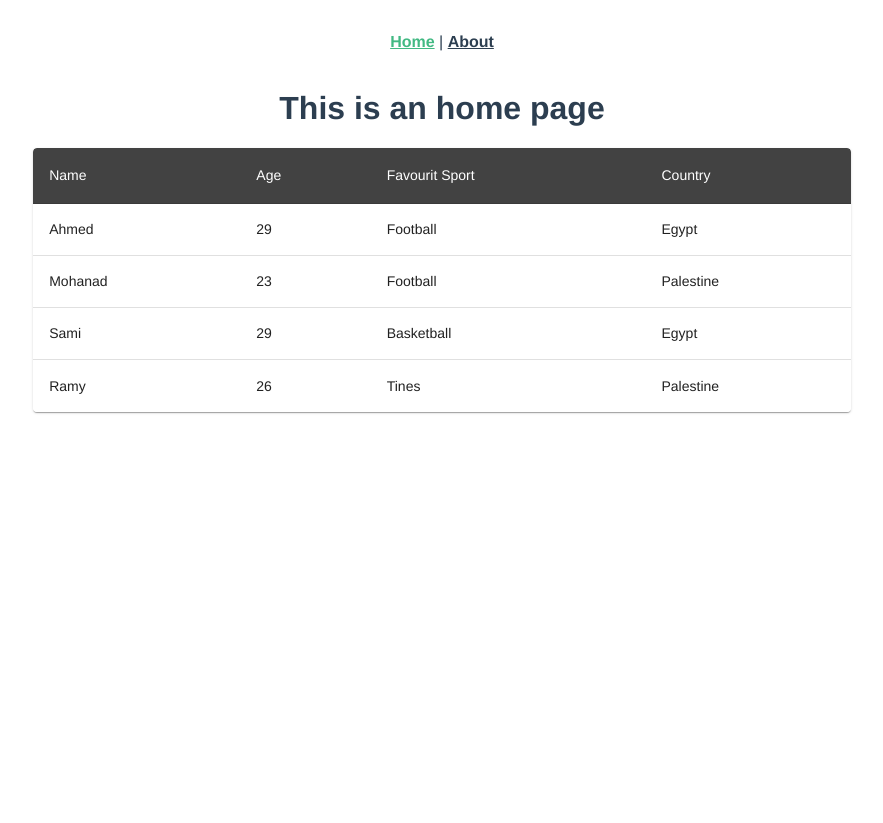
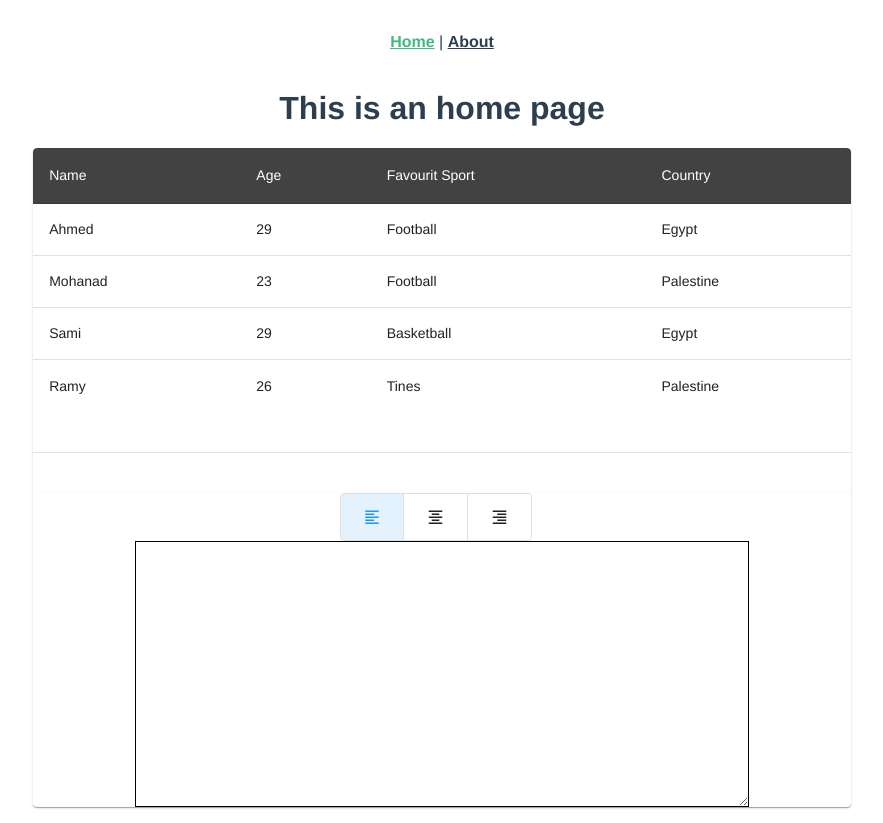
Before and after one commit to mohandshahin18/vuetify-app, a Vue app: page / in a window 1280 px wide. Shown: the whole page, without its empty margins (198-1081 px from the left). Before the commit the page ends 800 px from the top, so only its background shows below. Built offline with nearby package versions, Linux system fonts and the light colour scheme.

Commit message:
Botton Group

```diff
--- a/src/components/TableVuetify.vue
+++ b/src/components/TableVuetify.vue
@@ -19,6 +19,33 @@
           </tr>
         </tbody>
       </v-table>
+      <v-divider class="my-10"></v-divider>
+
+      <v-card class="d-flex flex-column align-center">
+        <v-btn-toggle
+          v-model="textAligment"
+          color="blue"
+          variant="outlined"
+          divided
+          class="mr-3"
+        >
+          <v-btn value="start">
+            <v-icon>mdi-format-align-left</v-icon>
+          </v-btn>
+          <v-btn value="center">
+            <v-icon>mdi-format-align-center</v-icon>
+          </v-btn>
+          <v-btn value="end">
+            <v-icon>mdi-format-align-right</v-icon>
+          </v-btn>
+        </v-btn-toggle>
+
+        <textarea
+          :class="['w-75', 'pa-3', `text-${textAligment}`]"
+          style="border: 1px solid"
+          rows="10"
+        ></textarea>
+      </v-card>
     </v-card>
   </v-container>
 </template>
@@ -51,6 +78,7 @@ const items = ref([
     country: "Palestine",
   },
 ]);
+const textAligment = ref("start");
 </script>
 
 <style lang="scss" scoped>
```
